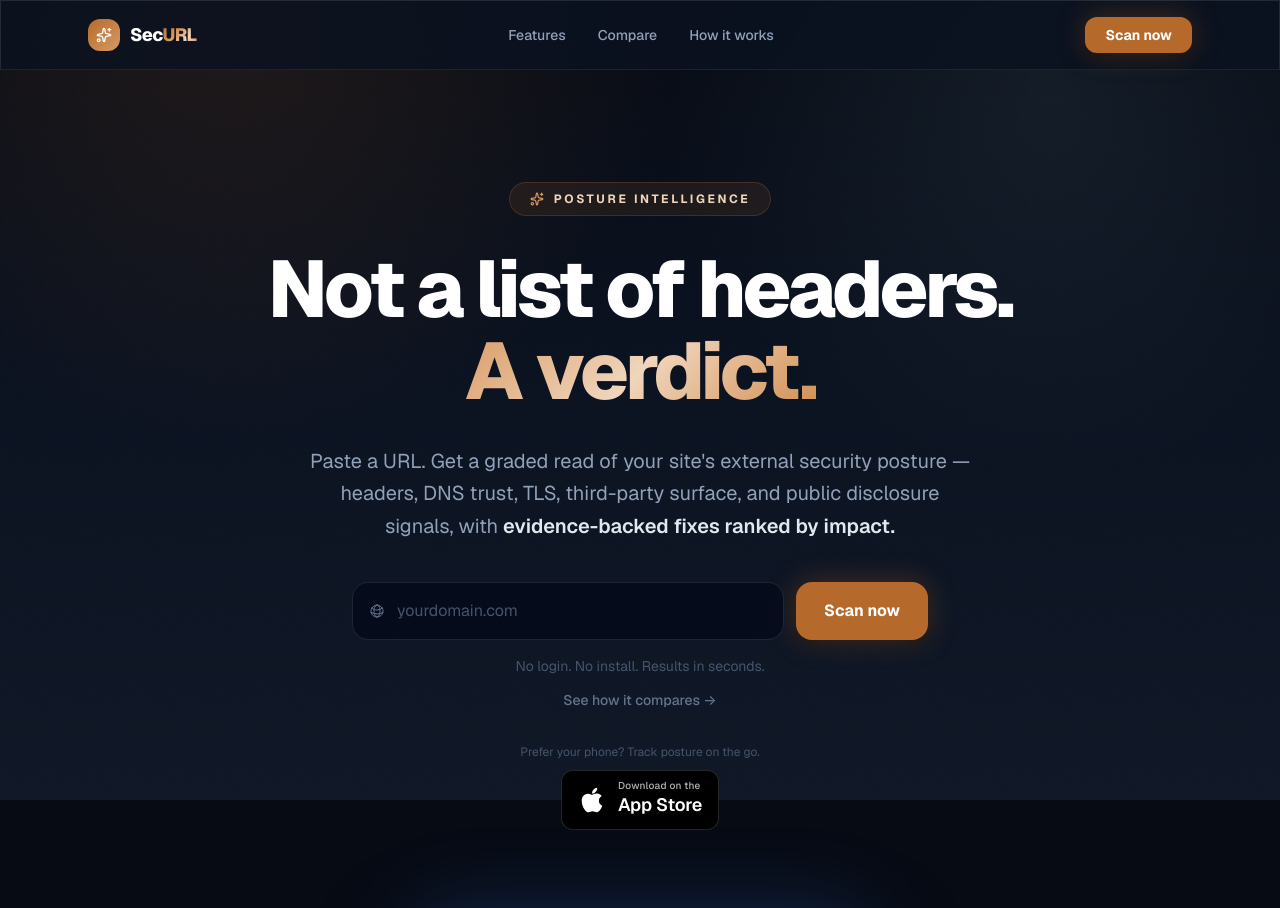
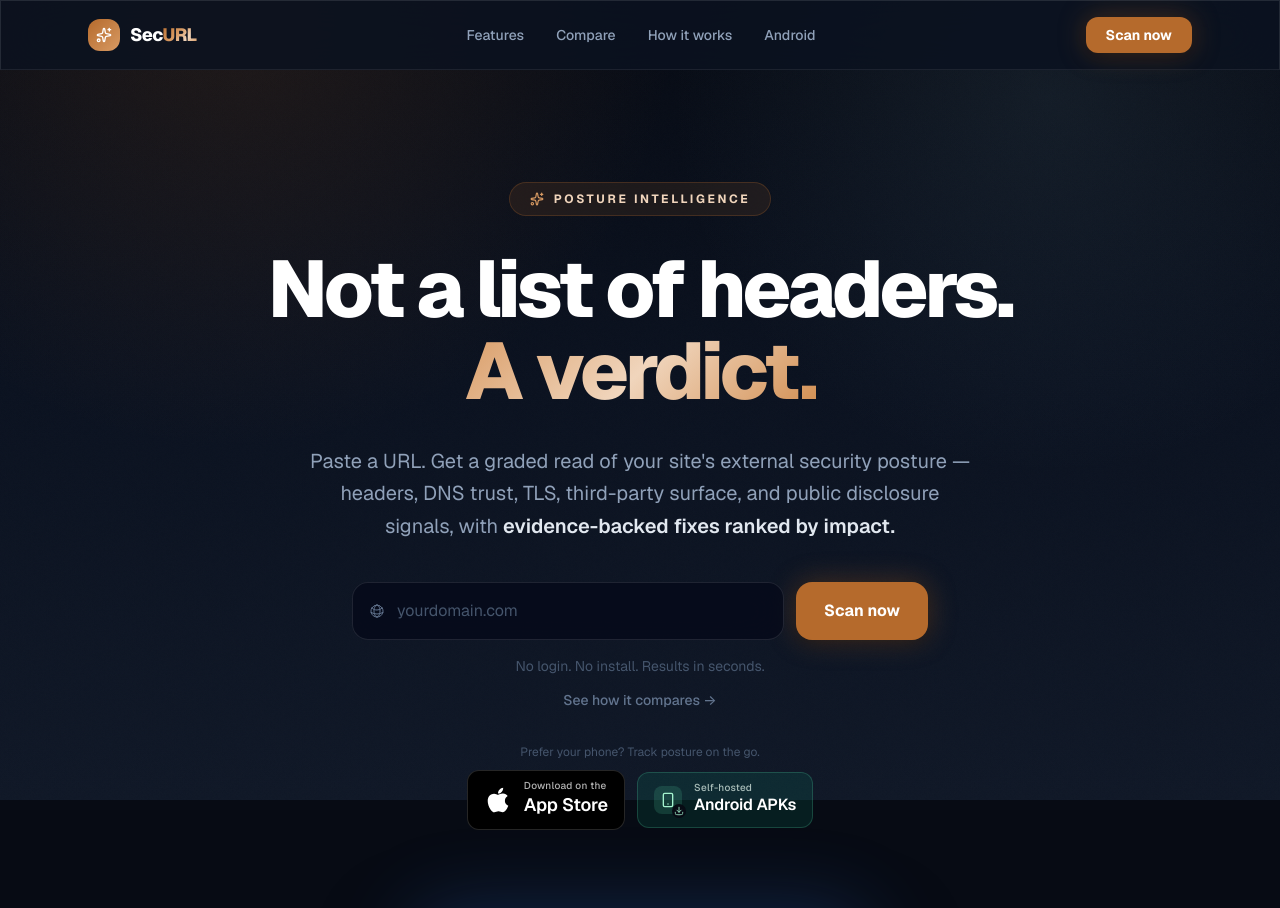
Before and after one commit to ktbatterham/securl-marketing, a React (Vite) app: page / in a window 1280 px wide. Shown: the top 908 px of the page. Built offline with nearby package versions, Linux system fonts and the light colour scheme.

Commit message:
feat: surface Android downloads (#24)

```diff
--- a/public/privacy.html
+++ b/public/privacy.html
@@ -95,6 +95,8 @@
       <a href="/">Sec<span class="text-gradient-brand">URL</span></a>
       <span>·</span>
       <a href="https://app.securl.online">Open app ↗</a>
+      <span>·</span>
+      <a href="/downloads">Android APKs</a>
     </footer>
 
   </main>
--- /dev/null
+++ b/src/components/AndroidDownloadsBadge.tsx
@@ -0,0 +1,24 @@
+import { Download, Smartphone } from "lucide-react";
+
+const ANDROID_DOWNLOADS_URL = "https://securl.online/downloads";
+
+export function AndroidDownloadsBadge({ className = "" }: { className?: string }) {
+  return (
+    <a
+      href={ANDROID_DOWNLOADS_URL}
+      target="_blank"
+      rel="noopener noreferrer"
+      aria-label="Download SecURL Android APKs"
+      className={`inline-flex items-center gap-3 rounded-xl border border-emerald-300/20 bg-emerald-400/10 px-4 py-2.5 text-emerald-50 transition-all duration-200 hover:border-emerald-200/35 hover:bg-emerald-400/15 ${className}`}
+    >
+      <span className="relative flex h-7 w-7 shrink-0 items-center justify-center rounded-lg bg-emerald-300/15 text-emerald-200">
+        <Smartphone className="h-4 w-4" aria-hidden="true" />
+        <Download className="absolute -bottom-1 -right-1 h-3.5 w-3.5 rounded-full bg-[#070b14] p-0.5 text-emerald-200" aria-hidden="true" />
+      </span>
+      <span className="flex flex-col leading-none text-left">
+        <span className="text-[10px] font-medium tracking-wide text-emerald-50/70">Self-hosted</span>
+        <span className="text-base font-semibold tracking-[-0.01em] text-white">Android APKs</span>
+      </span>
+    </a>
+  );
+}
--- a/src/components/Footer.tsx
+++ b/src/components/Footer.tsx
@@ -26,6 +26,7 @@ export function Footer() {
             <a href="#how-it-works" className="transition-colors hover:text-slate-300">How it works</a>
             <a href="https://app.securl.online" target="_blank" rel="noopener noreferrer" className="transition-colors hover:text-slate-300">Open app ↗</a>
             <a href="https://apps.apple.com/app/securl/id6774322464" target="_blank" rel="noopener noreferrer" className="transition-colors hover:text-slate-300">iOS app ↗</a>
+            <a href="/downloads" className="transition-colors hover:text-slate-300">Android APKs</a>
             <a href="/privacy" className="transition-colors hover:text-slate-300">Privacy</a>
           </nav>
 
--- a/src/components/Hero.tsx
+++ b/src/components/Hero.tsx
@@ -1,6 +1,7 @@
 import { Sparkles } from "lucide-react";
 import { useEffect, useRef, useState } from "react";
 import { AppStoreBadge } from "./AppStoreBadge";
+import { AndroidDownloadsBadge } from "./AndroidDownloadsBadge";
 import { HERO_EXAMPLES, type HeroExampleChip } from "../data/heroExamples";
 
 /* ── Grade → card palette ──────────────────────────────────────────────────
@@ -191,10 +192,13 @@ export function Hero() {
         </a>
       </div>
 
-      {/* Secondary CTA — iOS app */}
+      {/* Secondary CTA — mobile apps */}
       <div className="mt-8 flex flex-col items-center gap-2.5">
         <span className="text-xs text-slate-600">Prefer your phone? Track posture on the go.</span>
-        <AppStoreBadge />
+        <div className="flex flex-col items-center gap-3 sm:flex-row">
+          <AppStoreBadge />
+          <AndroidDownloadsBadge />
+        </div>
       </div>
 
       {/* ── Rotating grade preview card ──────────────────────────────────── */}
--- a/src/components/Nav.tsx
+++ b/src/components/Nav.tsx
@@ -24,6 +24,7 @@ export function Nav() {
           <a href="#features"     className="transition-colors hover:text-white">Features</a>
           <a href="#compare"      className="transition-colors hover:text-white">Compare</a>
           <a href="#how-it-works" className="transition-colors hover:text-white">How it works</a>
+          <a href="/downloads"    className="transition-colors hover:text-white">Android</a>
         </nav>
 
         <div className="flex items-center gap-3">
@@ -76,6 +77,7 @@ export function Nav() {
             { href: "#features",     label: "Features" },
             { href: "#compare",      label: "Compare" },
             { href: "#how-it-works", label: "How it works" },
+            { href: "/downloads",    label: "Android downloads" },
           ].map(({ href, label }) => (
             <a
               key={href}
```
Also changed, not shown: 1 other file (tests, documents, lock files or other folders).
